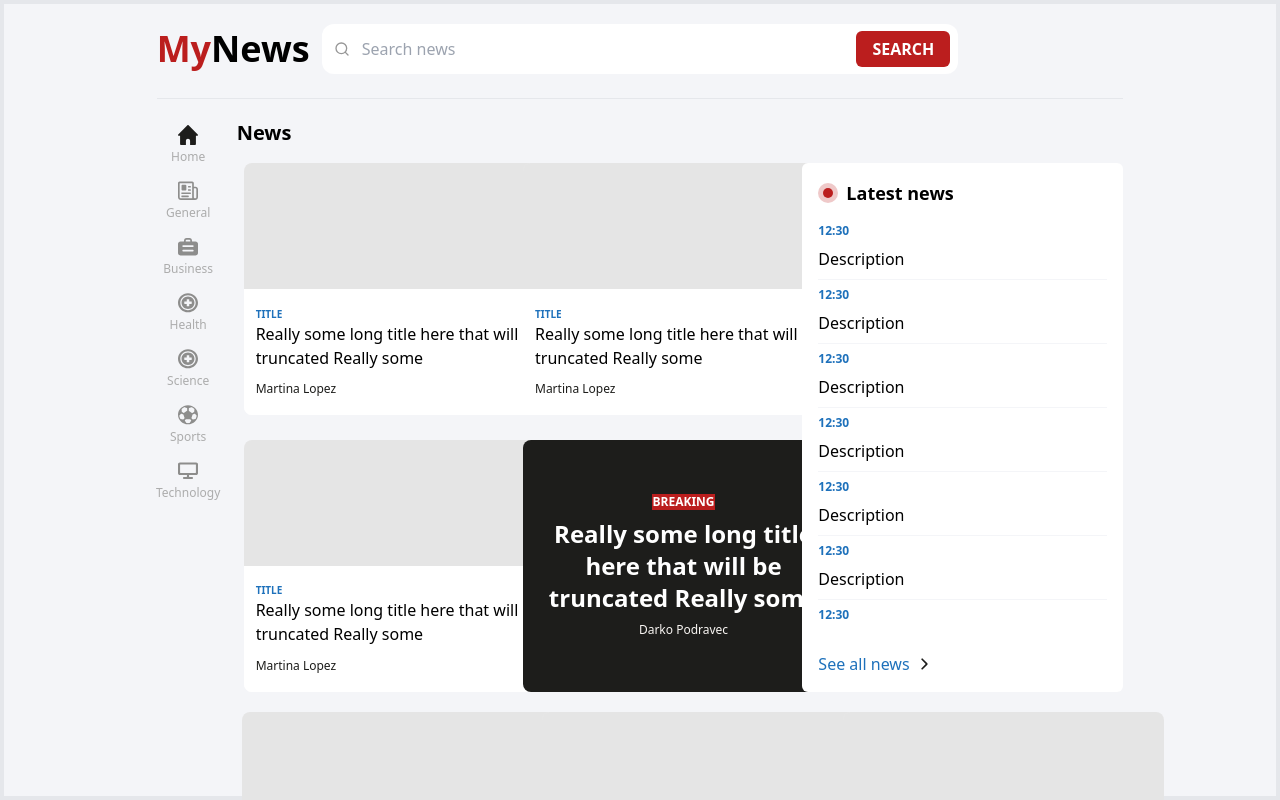
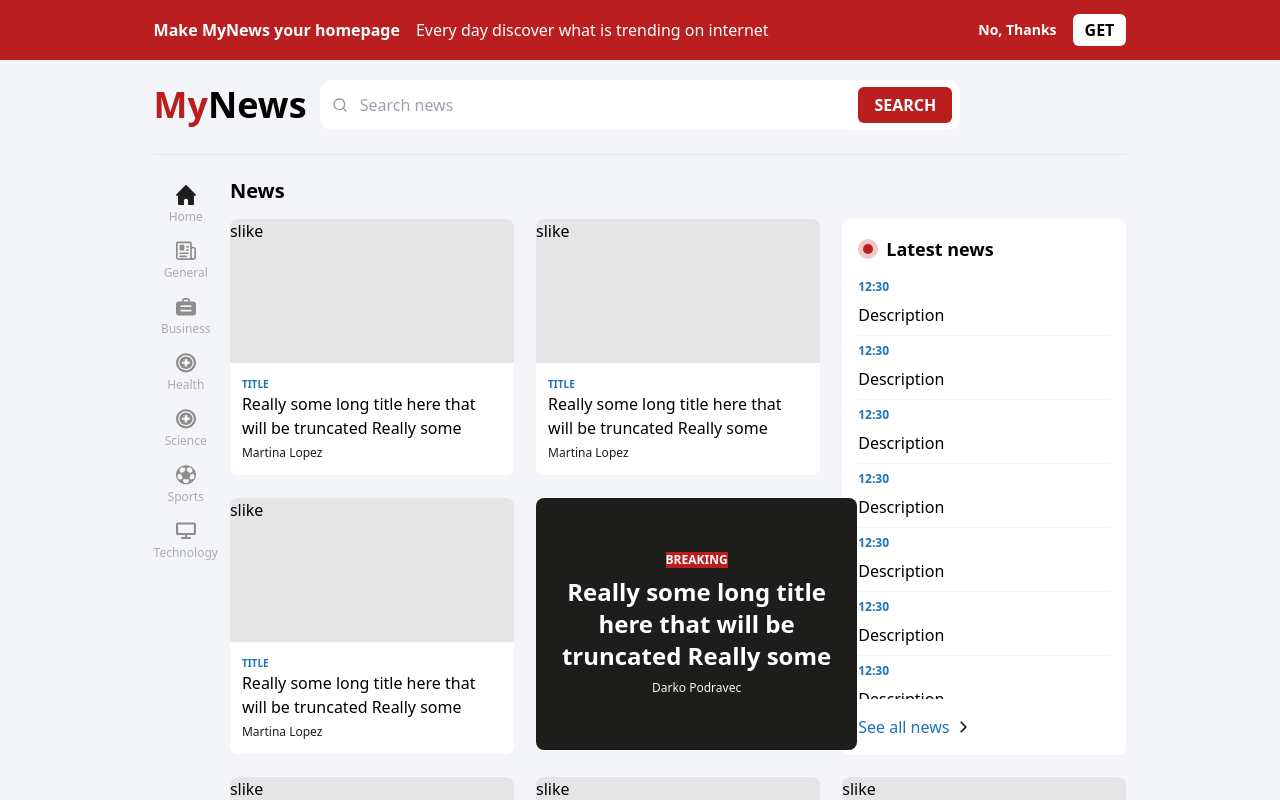
Before and after one commit to hrvojevincek/news-app, a Next.js app: page / in a window 1280 px wide. Shown: the top 800 px of the page. Built offline with nearby package versions, Linux system fonts and the light colour scheme.

Commit message:
new layout

```diff
--- /dev/null
+++ b/src/app/home/page.tsx
@@ -0,0 +1,21 @@
+import React from "react";
+
+const page = () => {
+  return (
+    <div className="angry-grid">
+      <div id="item-0">&nbsp;</div>
+      <div id="item-1">&nbsp;</div>
+      <div id="item-2">&nbsp;</div>
+      <div id="item-3">&nbsp;</div>
+      <div id="item-4">&nbsp;</div>
+      <div id="item-5">&nbsp;</div>
+      <div id="item-6">&nbsp;</div>
+      <div id="item-7">&nbsp;</div>
+      <div id="item-8">&nbsp;</div>
+      <div id="item-9">&nbsp;</div>
+      <div id="item-10">&nbsp;</div>
+    </div>
+  );
+};
+
+export default page;
--- a/src/app/layout.tsx
+++ b/src/app/layout.tsx
@@ -2,6 +2,8 @@ import type { Metadata } from "next";
 import { Inter } from "next/font/google";
 import "./globals.css";
 import Header from "@/components/Header";
+import Banner from "@/components/Banner";
+import Sidebar from "@/components/Sidebar";
 
 const inter = Inter({
   subsets: ["latin"],
@@ -23,9 +25,13 @@ export default function RootLayout({
       <body
         className={`${inter.variable} font-sans antialiased smooth scroll-smooth bg-background`}
       >
-        <main className="h-screen px-4 sm:px-0 border-4">
+        <Banner />
+        <main className="h-screen px-4 sm:px-0 container">
           <Header />
-          {children}
+          <div className="flex gap-3">
+            <Sidebar />
+            {children}
+          </div>
         </main>
       </body>
     </html>
--- a/src/app/page.tsx
+++ b/src/app/page.tsx
@@ -1,10 +1,10 @@
 "use client";
 
+import Card from "@/components/Card";
+import Latest from "@/components/LatestNews";
+import MobileButton from "@/components/MobileButton";
+import NewsGrid2 from "@/components/NewsGrid";
 import { useState } from "react";
-import Latest from "@/components/LatestNews";
-import Card from "@/components/Card";
-import MobileButton from "@/components/MobileButton";
-import NewsGrid from "@/components/NewsGrid";
 
 export default function Home() {
   const [currentView, setCurrentView] = useState<"featured" | "latest">(
@@ -16,12 +16,12 @@ export default function Home() {
   };
 
   return (
-    <div className="sm:container mt-10 sm:mt-6">
+    <div className="mt-10 sm:mt-6">
       <MobileButton onSelectView={handleViewChange} />
       <div className="mt-5 sm:hidden">
         {currentView === "featured" ? <Card /> : <Latest />}
       </div>
-      <NewsGrid />
+      <NewsGrid2 />
     </div>
   );
 }
--- /dev/null
+++ b/src/components/Banner.tsx
@@ -0,0 +1,26 @@
+import React from "react";
+
+const Banner = () => {
+  return (
+    <div className="bg-redprimary h-[60px] relative">
+      <div className="container absolute inset-0 flex items-center">
+        <div className="flex flex-wrap mr-auto items-center gap-4 text-white">
+          <p className="text-md font-bold">Make MyNews your homepage</p>
+          <p className="font-light">
+            Every day discover what is trending on internet
+          </p>
+        </div>
+        <div className="flex gap-2 ml-auto">
+          <button className="px-2 py-1 text-sm font-bold text-white rounded">
+            No, Thanks
+          </button>
+          <button className="px-3 py-1 bg-white text-black font-bold rounded-md">
+            GET
+          </button>
+        </div>
+      </div>
+    </div>
+  );
+};
+
+export default Banner;
--- a/src/components/Card.tsx
+++ b/src/components/Card.tsx
@@ -2,9 +2,9 @@ import React from "react";
 
 const Card = () => {
   return (
-    <div className="bg-white hover:shadow-lg h-64 md:h-[252px] md:w-[321px] grid grid-rows-12 rounded-lg">
-      <div className="bg-black/10 w-full h-full row-span-6 rounded-t-lg"></div>
-      <div className="bg-white row-span-5 md:row-span-6 rounded-b-lg p-3 justify-around flex flex-col">
+    <div className="bg-white hover:shadow-lg flex flex-col rounded-lg">
+      <div className="bg-black/10 h-36 rounded-t-lg">slike</div>
+      <div className="bg-white h-28 rounded-b-lg p-3 justify-around flex flex-col">
         <div>
           <h1 className="text-[10px] uppercase text-bluetitle font-bold">
             Title
@@ -20,3 +20,5 @@ const Card = () => {
 };
 
 export default Card;
+
+// h-64 md:h-[252px] md:w-[321px]
--- a/src/components/Header.tsx
+++ b/src/components/Header.tsx
@@ -5,7 +5,7 @@ import Link from "next/link";
 
 const Header = () => {
   return (
-    <header className="sm:container mx-auto grid sm:grid-cols-3 gap-5 sm:gap-6 md:grid-cols-12 mt-5 items-center">
+    <header className="mx-auto grid sm:grid-cols-3 gap-5 sm:gap-6 md:grid-cols-12 mt-5 items-center">
       <Link
         href="/"
         className="col-span-1 sm:col-span-1 md:col-span-4 lg:col-span-2"
@@ -20,6 +20,7 @@ const Header = () => {
       <div className="col-span-2 sm:col-span-2 md:col-span-8">
         <Input />
       </div>
+      <hr className="bg-grayish col-span-12 sm:block hidden" />
     </header>
   );
 };
--- a/src/components/LatestNews.tsx
+++ b/src/components/LatestNews.tsx
@@ -2,15 +2,16 @@ import Image from "next/image";
 import React from "react";
 import NewsBit from "./NewsBit";
 
+// h-[529px] w-[321px]
+
 const LatestNews = () => {
   return (
-    <div className="bg-white rounded-md p-4 h-[529px] flex flex-col justify-around w-[321px]">
+    <div className="bg-white rounded-md p-4 flex h-[536px] flex-col justify-around row-span-2 col-start-3">
       <div className="flex items-center gap-2">
         <Image src="/icons/alert.svg" alt="alert" width={20} height={20} />
         <p className="text-lg font-bold ">Latest news</p>
       </div>
-      <div className="grid overflow-scroll max-h-[calc(68vh-6rem)]">
-        <NewsBit />
+      <div className="flex flex-col overflow-scroll">
         <NewsBit />
         <NewsBit />
         <NewsBit />
--- a/src/components/NewsGrid.tsx
+++ b/src/components/NewsGrid.tsx
@@ -1,112 +1,45 @@
-import Link from "next/link";
+import React from "react";
 import Card from "./Card";
+import CardBreaking from "./CardBreaking";
 import LatestNews from "./LatestNews";
-import CardBreaking from "./CardBreaking";
-
-const isActive = false;
 
 const cards = [
   { id: 1, type: "normal" },
   { id: 2, type: "normal" },
   { id: 3, type: "normal" },
-  { id: 4, type: "breaking" },
-  { id: 5, type: "normal" },
+  { id: 4, type: "normal" },
+  { id: 5, type: "breaking" },
   { id: 6, type: "normal" },
   { id: 7, type: "normal" },
-  { id: 8, type: "breaking" },
+  { id: 8, type: "normal" },
   { id: 9, type: "normal" },
   { id: 10, type: "normal" },
   { id: 11, type: "normal" },
-  { id: 12, type: "breaking" },
+  { id: 12, type: "normal" },
   { id: 13, type: "normal" },
   { id: 14, type: "normal" },
   { id: 15, type: "normal" },
-  { id: 16, type: "breaking" },
+  { id: 16, type: "normal" },
   { id: 17, type: "normal" },
-  { id: 18, type: "normal" },
-  { id: 19, type: "normal" },
-  { id: 20, type: "breaking" },
 ];
 
 const NewsGrid = () => {
   return (
     <>
-      <hr className="bg-grayish mb-5" />
-      <div className="font-bold text-xl ml-20 mb-4">News</div>
-      <div className="flex gap-6 rounded-lg">
-        <div>
-          <div className="grid -mt-12">
-            {[
-              "Home",
-              "General",
-              "Business",
-              "Health",
-              "Science",
-              "Sports",
-              "Technology",
-            ].map((link, index) => (
-              <Link
-                key={index}
-                href="#"
-                className={
-                  isActive
-                    ? "flex flex-col justify-center items-center text-xs h-14 w-[63px] text-redprimary hover:bg-gray-50 transition-colors"
-                    : "flex flex-col justify-center items-center text-xs h-14 w-[63px] text-grayish/70 hover:bg-gray-50 transition-colors"
-                }
-              >
-                <img
-                  src={`/icons/${link.toLowerCase()}.svg`}
-                  alt={link}
-                  width={20}
-                  height={20}
-                  className={
-                    isActive
-                      ? "text-redprimary filter-redprimary m-1"
-                      : "text-grayish filter-grayish/70 m-1"
-                  }
-                />
-                {link}
-              </Link>
-            ))}
-          </div>
-        </div>
-        <div className="grid grid-cols-6 gap-6">
-          <div className="col-span-3 w-[322px] h-[250px]">
-            <Card />
-          </div>
-          <div className="col-span-3 w-[322px]">
-            <Card />
-          </div>
-          <div className="col-span-3 w-[322px]">
-            <Card />
-          </div>
-          <div className="col-span-3 w-[322px] h-[250px]">
-            <CardBreaking />
-          </div>
-        </div>
-        <div className="flex-1">
-          <LatestNews />
-        </div>
-      </div>
-      {/* <div className="grid grid-cols-9 ml-[81px] mt-5">
-        <div className="col-span-3 w-[322px] h-[250px]">
-          <Card />
-        </div>
-        <div className="col-span-3 w-[322px]">
-          <Card />
-        </div>
-        <div className="col-span-3 w-[322px]">
-          <Card />
-        </div>
-        <div className="col-span-3 w-[322px] h-[250px]">
-          <CardBreaking />
-        </div>
-      </div> */}
-      <div className="grid grid-cols-3 gap-5 ml-[85px] mt-5">
-        {cards.map((card, index) => (
-          <div key={index} className="w-[322px] aspect-[4/3]">
-            {card.type === "breaking" ? <CardBreaking /> : <Card />}
-          </div>
+      <h1 className="text-xl font-bold mb-4 leading-6">News</h1>
+      <div className="grid grid-cols-3 grid-rows-3 gap-[22px]">
+        {cards.slice(0).map((card, index) => (
+          <React.Fragment key={card.id}>
+            {index === 2 ? (
+              <div className="row-span-2">
+                <LatestNews />
+              </div>
+            ) : (
+              <div>
+                {card.type === "breaking" ? <CardBreaking /> : <Card />}
+              </div>
+            )}
+          </React.Fragment>
         ))}
       </div>
     </>
--- /dev/null
+++ b/src/components/Sidebar.tsx
@@ -0,0 +1,46 @@
+import Image from "next/image";
+import Link from "next/link";
+import React from "react";
+
+const isActive = false;
+
+const Sidebar = () => {
+  return (
+    <div className="mt-5 hidden lg:block">
+      {[
+        "Home",
+        "General",
+        "Business",
+        "Health",
+        "Science",
+        "Sports",
+        "Technology",
+      ].map((link, index) => (
+        <Link
+          key={index}
+          href="#"
+          className={
+            isActive
+              ? "flex flex-col justify-center items-center text-xs h-14 text-redprimary hover:bg-gray-50 transition-colors"
+              : "flex flex-col justify-center items-center text-xs h-14 text-grayish/70 hover:bg-gray-50 transition-colors"
+          }
+        >
+          <Image
+            src={`/icons/${link.toLowerCase()}.svg`}
+            alt={link}
+            width={20}
+            height={20}
+            className={
+              isActive
+                ? "text-redprimary filter-redprimary m-1"
+                : "text-grayish filter-grayish/70 m-1 hover:to-black"
+            }
+          />
+          {link}
+        </Link>
+      ))}
+    </div>
+  );
+};
+
+export default Sidebar;
--- a/tailwind.config.ts
+++ b/tailwind.config.ts
@@ -10,7 +10,6 @@ const config: Config = {
     extend: {
       colors: {
         background: "var(--background)",
-        foreground: "var(--foreground)",
         redprimary: "#BB1E1E",
         grayish: "#8D8D8C",
         cardauthor: "#1D1D1B",
```
